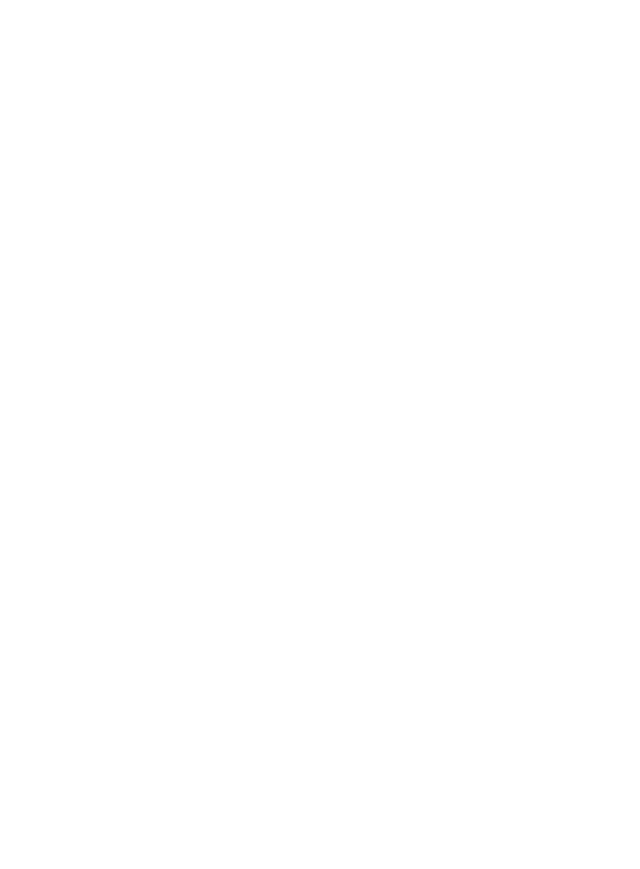
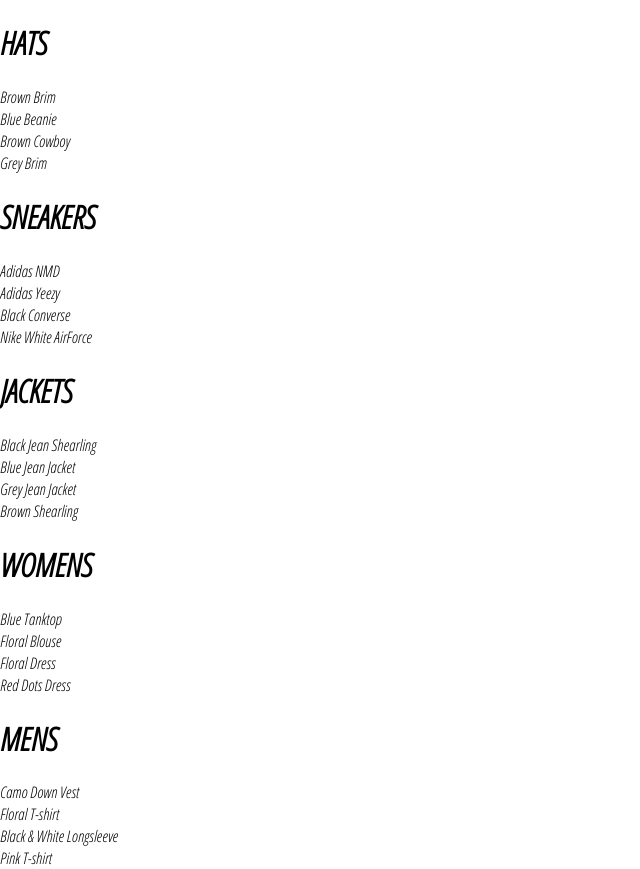
Before and after one commit to jlee8020/clothing-store, a React (Create React App) app: page /shop in a window 1280 px wide. Shown: the whole page, without its empty margins (0-640 px from the left). Before the commit the page ends 800 px from the top, so only its background shows below. Built offline with nearby package versions, Linux system fonts and the light colour scheme.

Commit message:
add shopping collection

```diff
--- a/src/App.js
+++ b/src/App.js
@@ -1,20 +1,16 @@
 import React from 'react';
 import {Switch, Route} from 'react-router-dom';
+import './App.css';
 
-import './App.css';
 import HomePage from './pages/homepage/homepage.component';
+import ShopPage from './pages/shop/shop.component'
 
 
-const HatsPage = () => (
-  <div>
-    <h1>HATS PAGE</h1>
-  </div>
-);
 function App() {
   return <div>
   <Switch>
       <Route exact path='/' component={HomePage} />
-      <Route exact path='/hats' component={HatsPage} />
+      <Route exact path='/shop' component={ShopPage} />
   </Switch>
 
   </div>
--- /dev/null
+++ b/src/component/preview-collection/collection-preview.jsx
@@ -0,0 +1,21 @@
+import React from 'react';
+import './collection-preview.styles.scss';
+
+const CollectionPreview = ({title, items}) =>(
+<div className='collection-preview'>
+    <h1 className='title'>{title.toUpperCase()}</h1>
+    <div className='preview'>
+        {items
+         .filter((item, idx) => idx < 4)
+         .map(item => (
+            <div key={item.id}>
+             {item.name}
+            </div>
+        ))
+        }
+
+    </div>
+</div>
+)
+
+export default CollectionPreview;
--- a/src/pages/shop/shop.component.jsx
+++ b/src/pages/shop/shop.component.jsx
@@ -1,6 +1,7 @@
 import React, {Component} from 'react';
-import SHOP_DATA './shop.data.js';
-
+import SHOP_DATA from './shop.data.js';
+import '../../component/preview-collection/collection-preview'
+import CollectionPreview from '../../component/preview-collection/collection-preview';
 class ShopPage extends Component {
     constructor(props){
         super(props);
@@ -10,9 +11,18 @@
     }
 
     render(){
+        const {collections} = this.state;
         return(
-            <div>
-               Shop Page
+            <div className='shop-page'>
+            {
+                collections.map(({id, ...otherCollectionProps}) =>(
+                    <CollectionPreview
+                    key={id}
+                    {...otherCollectionProps}
+                />
+                ))
+            }
+
             </div>
         )
     }
```
Also changed, not shown: src/component/preview-collection/collection-preview.styles.scss (added).
